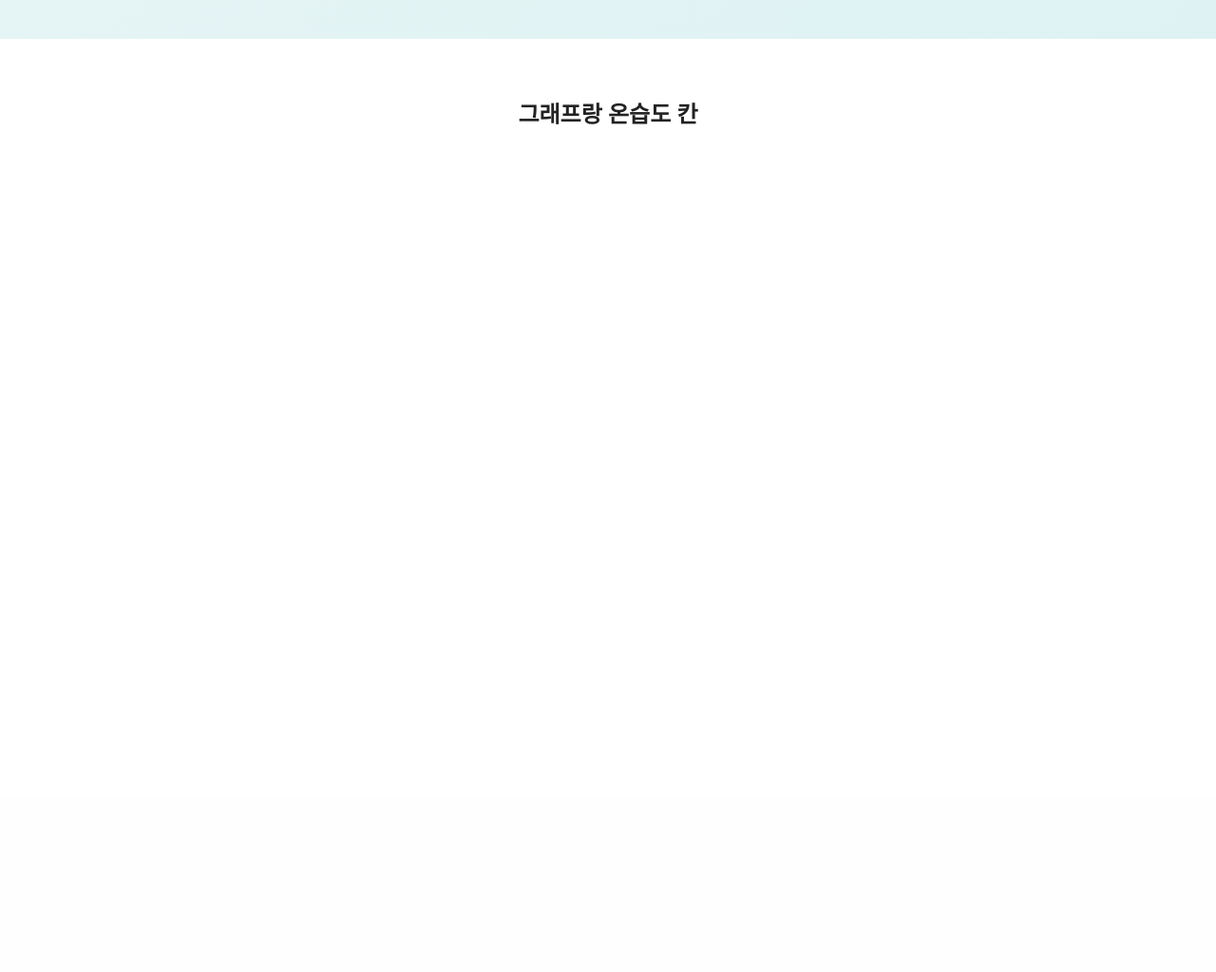
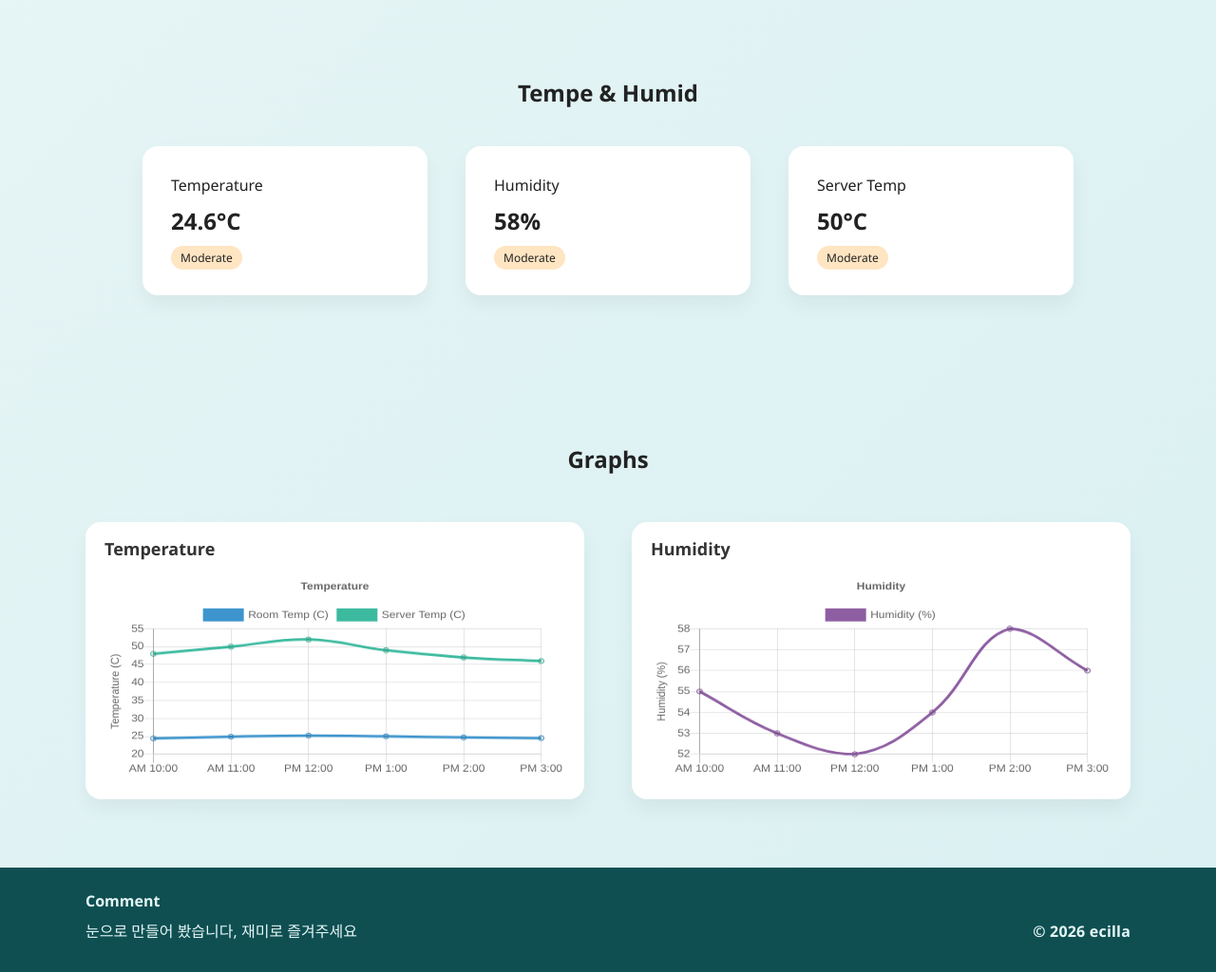
Before and after one commit to jinwooorp/Rstat, a Python web app: template app/templates/index.html in a window 1280 px wide. Shown: the part 777-1801 px from the top of the page at 95% size. Before the commit the page ends 908 px from the top, so only its background shows below. Run offline with Jinja, Linux system fonts and the light colour scheme; the template is opened without the code that fills it, so the values that code supplies are empty; some libraries are stand-ins or nearby versions.

Commit message:
add: test page design and Graph

```diff
--- a/app/static/test-chart.js
+++ b/app/static/test-chart.js
@@ -1,39 +1,101 @@
-new Chart(document.getElementById("line-chart"), {
-  type: 'line',
-  data: {
-    labels: [1500,1600,1700,1750,1800,1850,1900,1950,1999,2050],
-    datasets: [{
-        data: [86,114,106,106,107,111,133,221,783,2478],
-        label: "Africa",
-        borderColor: "#3e95cd",
+const tempCanvas = document.getElementById('temp-chart');
+const humidCanvas = document.getElementById('humid-chart');
+
+if (!tempCanvas || !humidCanvas) {
+	console.warn('Chart canvas not found: #temp-chart or #humid-chart');
+} else {
+	const labels = [
+		'AM 10:00',
+		'AM 11:00',
+		'PM 12:00',
+		'PM 1:00',
+		'PM 2:00',
+		'PM 3:00'
+	];
+
+	const tempData = {
+		labels: labels,
+		datasets: [
+			{
+				label: 'Room Temp (C)',
+				data: [24.4, 24.9, 25.2, 25.0, 24.7, 24.5],
+				borderColor: '#3e95cd',
 				fill: false
-      }, {
-        data: [282,350,411,502,635,809,947,1402,3700,5267],
-        label: "Asia",
-        borderColor: "#8e5ea2",
-        fill: false
-      }, {
-        data: [168,170,178,190,203,276,408,547,675,734],
-        label: "Europe",
-        borderColor: "#3cba9f",
-        fill: false
-      }, {
-        data: [40,20,10,16,24,38,74,167,508,784],
-        label: "Latin America",
-        borderColor: "#e8c3b9",
-        fill: false
-      }, {
-        data: [6,3,2,2,7,26,82,172,312,433],
-        label: "North America",
-        borderColor: "#c45850",
+			},
+			{
+				label: 'Server Temp (C)',
+				data: [48, 50, 52, 49, 47, 46],
+				borderColor: '#3cba9f',
 				fill: false
 			}
 		]
-  },
+	};
+
+	const humidData = {
+		labels: labels,
+		datasets: [
+			{
+				label: 'Humidity (%)',
+				data: [55, 53, 52, 54, 58, 56],
+				borderColor: '#8e5ea2',
+				fill: false
+			}
+		]
+	};
+
+	const baseOptions = {
+		responsive: true,
+		interaction: {
+			mode: 'index',
+			intersect: false
+		}
+	};
+
+	new Chart(tempCanvas, {
+		type: 'line',
+		data: tempData,
 		options: {
+			...baseOptions,
 			title: {
 				display: true,
-      text: 'World population per region (in millions)'
+				text: 'Temperature'
+			},
+			scales: {
+				yAxes: [
+					{
+						type: 'linear',
+						position: 'left',
+						scaleLabel: {
+							display: true,
+							labelString: 'Temperature (C)'
+						}
+					}
+				]
 			}
 		}
 	});
+
+	new Chart(humidCanvas, {
+		type: 'line',
+		data: humidData,
+		options: {
+			...baseOptions,
+			title: {
+				display: true,
+				text: 'Humidity'
+			},
+			scales: {
+				yAxes: [
+					{
+						type: 'linear',
+						position: 'left',
+						scaleLabel: {
+							display: true,
+							labelString: 'Humidity (%)'
+						}
+					}
+				]
+			}
+		}
+	});
+}
--- a/app/templates/index.css
+++ b/app/templates/index.css
@@ -9,25 +9,30 @@ body {
   background: linear-gradient(135deg, #eaf6f6, #d9f0f2);
   color: #222;
 }
-.logo {
+.site-logo {
   font-size: 48px;
   line-height: 1.2;
   font-weight: 700;
 }
 
-.logo::first-letter {
+.site-logo::first-letter {
   color: #38b2ac;
 }
 
 /* 네비 */
-.navbar {
+.site-header {
+  position: sticky;
+  top: 0;
+  z-index: 50;
   display: flex;
   justify-content: space-between;
   padding: 20px 60px;
   align-items: center;
+  background: rgba(234, 246, 246, 0.75);
+  backdrop-filter: blur(3px);
 }
 
-.navbar nav a {
+.site-nav a {
   margin-left: 20px;
   text-decoration: none;
   color: #444;
@@ -46,8 +51,34 @@ body {
   margin-top: 0;
 }
 
+.hero--secondary {
+  flex-direction: column;
+  align-items: center;
+  gap: 40px;
+  height: auto;
+}
+
+.anchor-offset {
+  scroll-margin-top: 120px;
+}
+
+.hero--secondary h1{
+  text-align: center;
+}
+
+/* 온습도 mid*/
+.hero__mid{
+  flex: 1;
+  display: flex;
+  justify-content: center;
+  align-items: center;
+  position: relative;
+  width: 100%;
+  margin-bottom: 100px;
+}
+
 /* 왼쪽 */
-.hero-left {
+.hero__left {
   flex: 1;
   display: flex;
   flex-direction: column;
@@ -56,60 +87,91 @@ body {
   z-index: 10;
 }
 
-.hero-left h1 {
+.hero__left h1 {
   font-size: 48px;
   line-height: 1.2;
   font-weight: 700;
 }
 
-.hero-left h1 span {
+.hero__left h1 span {
   color: #38b2ac;
 }
 
-.subtitle {
+.hero__subtitle {
   margin: 20px 0;
   color: #666;
 }
 
 /* 카드 */
-.cards {
+.stat-cards {
   display: flex;
-  gap: 20px;
-  margin-top: 20px;
+  gap: 40px;
+  margin-top: 0;
 }
 
-.card {
-  background: white;
-  padding: 20px;
-  border-radius: 16px;
-  width: 180px;
-  box-shadow: 0 10px 20px rgba(0,0,0,0.05);
-   transition: transform 0.25s ease, box-shadow 0.25s ease;
-    cursor: pointer;
+.charts {
+  width: min(1100px, 100%);
+  padding: 16px 0 32px;
+  display: grid;
+  gap: 50px;
+  grid-template-columns: repeat(2, minmax(0, 1fr));
 }
 
-.card h2 {
+.chart {
+  background: #fff;
+  border-radius: 16px;
+  padding: 16px 20px 20px;
+  box-shadow: 0 10px 20px rgba(0,0,0,0.05);
+}
+
+.chart__title {
+  font-size: 18px;
+  font-weight: 700;
+  color: #333;
+  margin-bottom: 12px;
+}
+.charts > h1 {
+  grid-column: 1 / -1;
+  text-align: center;
+}
+
+.charts canvas {
+  width: 100%;
+  height: 220px;
+}
+
+.stat-card {
+  background: white;
+  padding: 30px;
+  border-radius: 16px;
+  width: 300px;
+  box-shadow: 0 10px 20px rgba(0,0,0,0.05);
+  transition: transform 0.25s ease, box-shadow 0.25s ease;
+  cursor: pointer;
+}
+
+.stat-card h2 {
   margin: 10px 0;
 }
 
-.card:hover {
+.stat-card:hover {
     transform: translateY(-8px);
     box-shadow: 0 8px 20px rgba(0, 0, 0, 0.15);
 }
 
-.temp-card:hover {
+.stat-card--temp:hover {
     background-color: #fff3e0;
     color: #e65100;
     box-shadow: 0 10px 25px rgba(255, 140, 0, 0.35);
 }
 
-.humid-card:hover {
+.stat-card--humid:hover {
     background-color: #e3f2fd;
     color: #0d47a1;
     box-shadow: 0 10px 25px rgba(30, 144, 255, 0.35);
 }
 
-.badge {
+.stat-badge {
   background: #ffe5c2;
   padding: 4px 10px;
   border-radius: 999px;
@@ -117,23 +179,69 @@ body {
 }
 
 /* 하단 메타 */
-.meta {
+.hero__meta {
   margin-top: 20px;
   color: #888;
   font-size: 14px;
 }
 
 /* 오른쪽 */
-.hero-right {
+.hero__right {
   flex: 1;
   display: flex;
   justify-content: center;
   align-items: center;
 }
 
-.hero-right img {
+.hero__right img {
   width: 90%;
   max-width: 500px;
+}
+
+.site-footer {
+  background: #0f4f52;
+  color: #e6f7f7;
+  padding: 24px 60px 32px;
+}
+
+.footer__content {
+  max-width: 1100px;
+  margin: 0 auto;
+  display: flex;
+  gap: 24px;
+  align-items: flex-end;
+  justify-content: space-between;
+}
+
+.footer__comment {
+  flex: 1;
+  display: flex;
+  flex-direction: column;
+  gap: 8px;
+}
+
+.footer__label {
+  font-weight: 700;
+}
+
+.footer__input {
+  min-height: 64px;
+  padding: 10px 12px;
+  border-radius: 10px;
+  border: 1px solid rgba(255, 255, 255, 0.2);
+  background: rgba(255, 255, 255, 0.08);
+  color: #e6f7f7;
+  resize: vertical;
+}
+
+.footer__input::placeholder {
+  color: rgba(230, 247, 247, 0.7);
+}
+
+.footer__meta {
+  white-space: nowrap;
+  font-weight: 600;
+  letter-spacing: 0.2px;
 }
 
 .next{
--- a/app/templates/index.html
+++ b/app/templates/index.html
@@ -1,59 +1,94 @@
 <!DOCTYPE html>
 <html lang="ko">
+
 <head>
   <meta charset="UTF-8" />
   <title>Rstat</title>
   <link rel="stylesheet" href="index.css" />
-  <link rel="icon" href="./img/mikuFvi.ico">
+  <link rel="icon" alt="믺구 이미지" href="./img/mikuFvi.ico">
 </head>
 <body>
-  <header class="navbar">
-    <div class="logo">Rstat</div>
-    <nav>
-      <a href="#">Home</a>
-      <a href="#">Live</a>
-      <a href="#">History</a>
-      <a href="#">About</a>
+  <header class="site-header">
+    <div class="site-logo">Rstat</div>
+    <nav class="site-nav">
+      <a href="#main">Main</a>
+      <a href="#H">Temp</a>
+      <a href="#G">Graphs</a>
     </nav>
   </header>
 
-  <section class="hero">
+  <section id="main" class="hero anchor-offset">
     <!-- 왼쪽 -->
-    <div class="hero-left">
+    <div  class="hero__left">
       <h1>
         Live Temperature & <br />
         <span>Humidity</span>
       </h1>
 
-      <p class="subtitle">만든 놈 방온도 좀 보세요!</p>
+      <p class="hero__subtitle">만든 놈 방 온도 좀 보세요!</p>
 
-      <div class="cards">
-        <div class="card temp-card">
-          <p>Temperature</p>
-          <h2>24.6°C</h2>
-          <span class="badge">Moderate</span>
-        </div>
-
-        <div class="card humid-card ">
-          <p>Humidity</p>
-          <h2>58%</h2>
-          <span class="badge">Moderate</span>
-        </div>
-      </div>
-
-      <div class="meta">
+      <div class="hero__meta">
         <span>My Room, Korea</span>
-        <span>2024.05.25 14:30</span>
+        <span>2026.04.29 14:30</span>
       </div>
     </div>
 
-     <div class="hero-right">
-        <img src="img/welcomeMikuTest.png">
-      </div>
+    <div class="hero__right">
+      <img src="img/welcomeMikuTest.png">
+    </div>
   </section>
 
-  <section class="next">
-    <h1>그래프랑 온습도 칸</h1>
+  <section id="H" class="hero hero--secondary anchor-offset">
+    <h1>Tempe & Humid</h1>
+    <div class="hero__mid">
+      <div class="stat-cards">
+        <div class="stat-card stat-card--temp">
+          <p>Temperature</p>
+          <h2>24.6°C</h2>
+          <span class="stat-badge">Moderate</span>
+        </div>
+
+        <div class="stat-card stat-card--humid">
+          <p>Humidity</p>
+          <h2>58%</h2>
+          <span class="stat-badge">Moderate</span>
+        </div>
+
+        <div class="stat-card stat-card--temp">
+          <p>Server Temp</p>
+          <h2>50°C</h2>
+          <span class="stat-badge">Moderate</span>
+        </div>
+
+      </div>
+    </div>
+
+    <div id="G" class="charts anchor-offset">
+      <h1>Graphs</h1>
+
+      <div class="chart">
+        <h2 class="chart__title">Temperature</h2>
+        <canvas id="temp-chart"></canvas>
+      </div>
+      <div class="chart">
+        <h2 class="chart__title">Humidity</h2>
+        <canvas id="humid-chart"></canvas>
+      </div>
+    </div>
   </section>
+
+  <script src="https://cdnjs.cloudflare.com/ajax/libs/Chart.js/2.5.0/Chart.min.js"></script>
+  <script src="../static/test-chart.js"></script>
+
+  <footer id="About" class="site-footer anchor-offset">
+    <div class="footer__content">
+      <div class="footer__comment">
+        <label class="footer__label" for="footer-comment">Comment</label>
+        <p>눈으로 만들어 봤습니다, 재미로 즐겨주세요</p>
+      </div>
+      <div class="footer__meta">© 2026 ecilla</div>
+    </div>
+  </footer>
 </body>
+
 </html>
```
Lines whose indentation alone changed are shown as unchanged.
